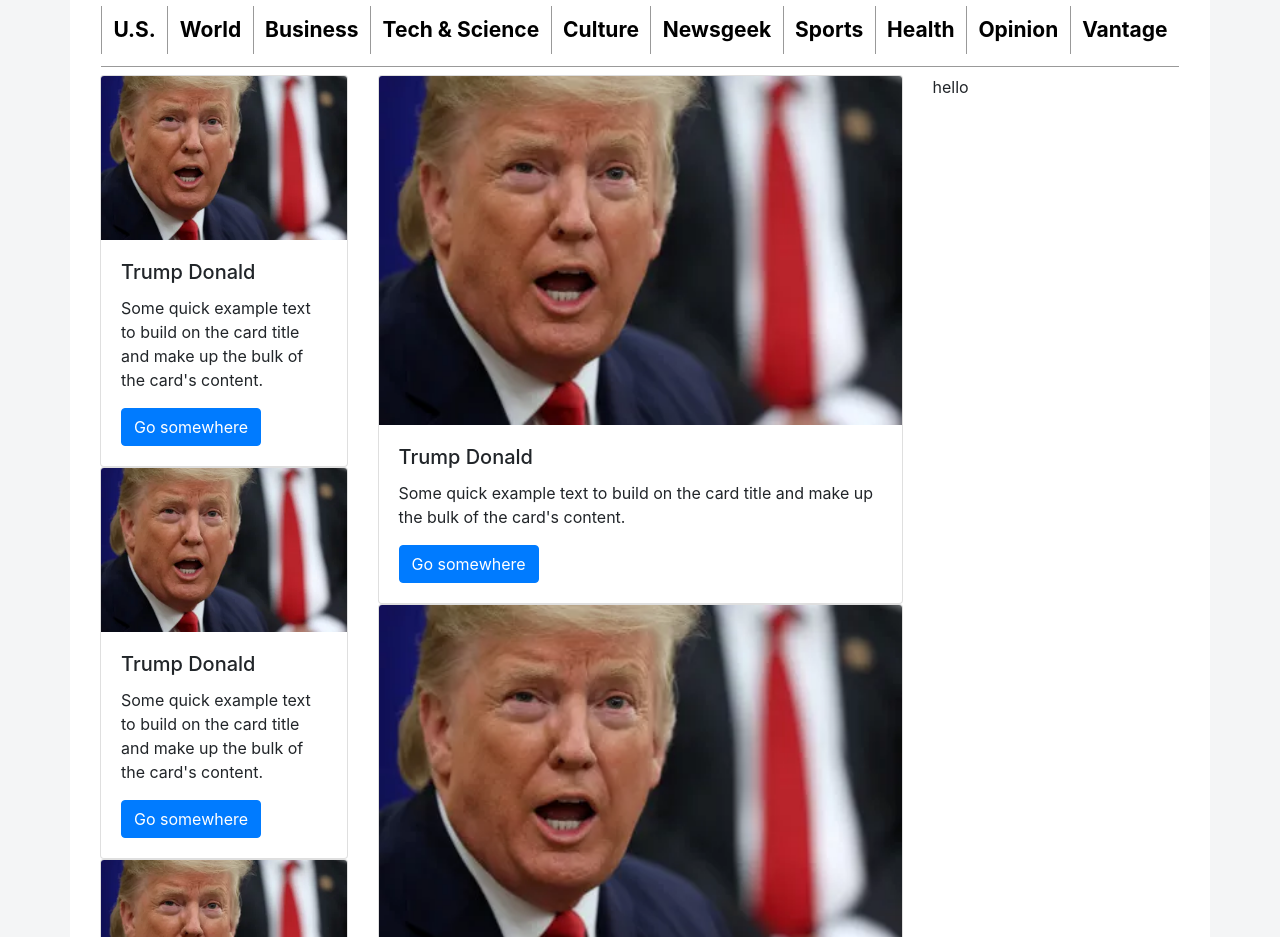
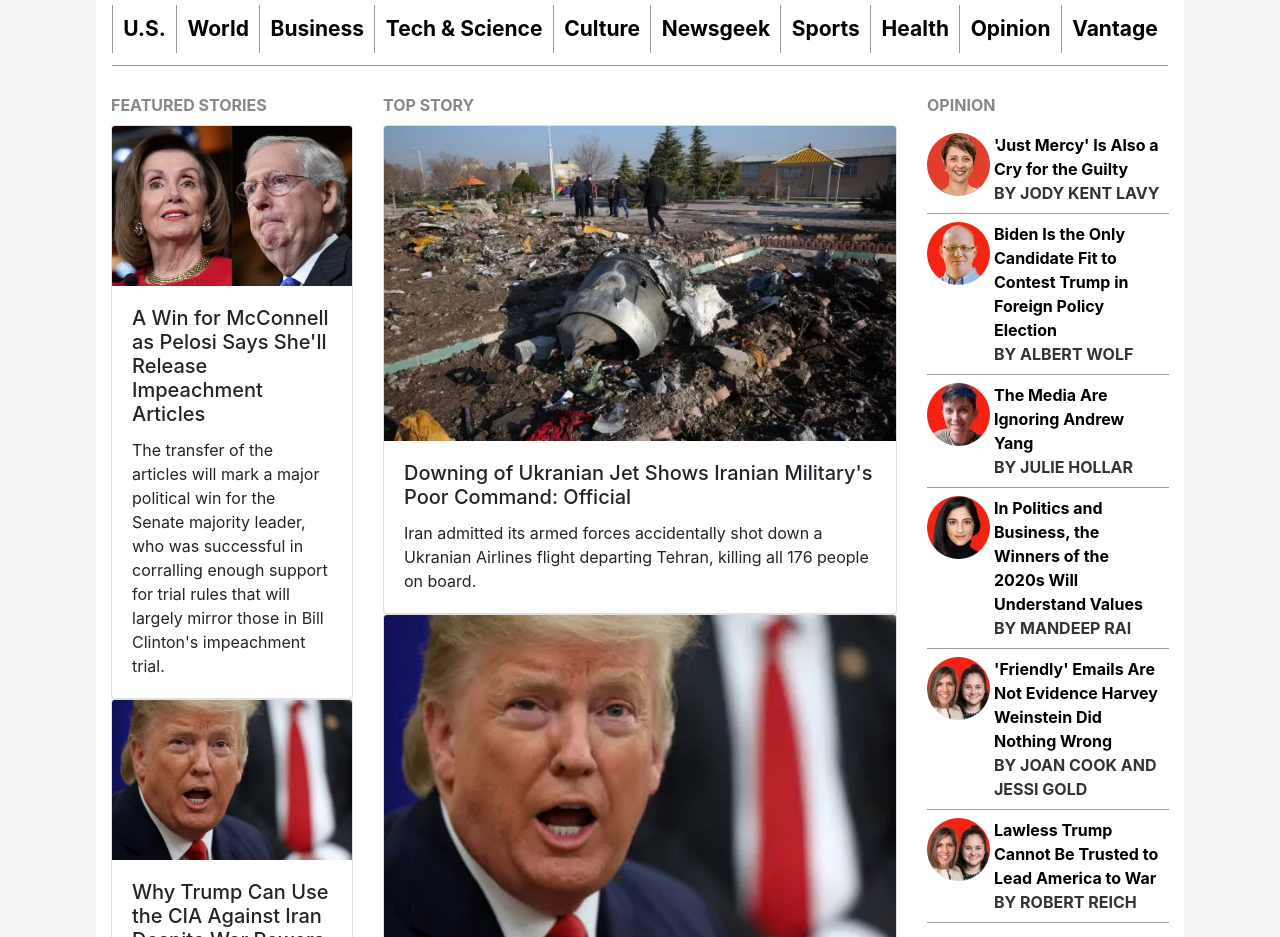
Before and after one commit to shivamsaigupta/newsweek-replica-bootstrap, a plain HTML site: page index.html in a window 1280 px wide. Shown: the part 91-1028 px from the top of the page. Drawn offline with nearby package versions, Linux system fonts and the light colour scheme.

Commit message:
Added opinions section

```diff
--- a/index.html
+++ b/index.html
@@ -110,6 +110,26 @@
       <div class="container-fluid">
         <div class="row">
           <div class="col-3">
+            <div class="col-title">FEATURED STORIES</div>
+            <div class="card">
+              <img
+                src="images/win-mcconnell-pelosi-releasing-articles.webp"
+                class="card-img-top"
+                alt="Win McConnell"
+              />
+              <div class="card-body">
+                <h5 class="card-title">
+                  A Win for McConnell as Pelosi Says She'll Release Impeachment
+                  Articles
+                </h5>
+                <p class="card-text">
+                  The transfer of the articles will mark a major political win
+                  for the Senate majority leader, who was successful in
+                  corralling enough support for trial rules that will largely
+                  mirror those in Bill Clinton's impeachment trial.
+                </p>
+              </div>
+            </div>
             <div class="card">
               <img
                 src="images/donald-trump.webp"
@@ -117,12 +137,53 @@
                 alt="Donald Trump"
               />
               <div class="card-body">
-                <h5 class="card-title">Trump Donald</h5>
+                <h5 class="card-title">
+                  Why Trump Can Use the CIA Against Iran Despite War Powers Vote
+                </h5>
                 <p class="card-text">
-                  Some quick example text to build on the card title and make up
-                  the bulk of the card's content.
+                  What can the president do and who does he have to tell? The
+                  killing of Iranian General Qassem Soleimani renewed the debate
+                  over war powers, the military and the CIA.
                 </p>
-                <a href="#" class="btn btn-primary">Go somewhere</a>
+              </div>
+            </div>
+            <div class="card">
+              <img
+                src="images/marianne-williamson-suspends-2020-campaign.webp"
+                class="card-img-top"
+                alt="Marianne Williamson"
+              />
+              <div class="card-body">
+                <h5 class="card-title">
+                  Marianne Williamson Exits 2020 Race: A Look Back at Her White
+                  House Run
+                </h5>
+                <p class="card-text">
+                  "A politics of conscience is still yet possible. And
+                  yes...love will prevail," Williamson wrote in a message to
+                  supporters.
+                </p>
+              </div>
+            </div>
+          </div>
+          <div class="col-6">
+            <div class="col-title">TOP STORY</div>
+            <div class="card">
+              <img
+                src="images/iran-plane-crash-ukraine-tehran-getty.webp"
+                class="card-img-top"
+                alt="Donald Trump"
+              />
+              <div class="card-body">
+                <h5 class="card-title">
+                  Downing of Ukranian Jet Shows Iranian Military's Poor Command:
+                  Official
+                </h5>
+                <p class="card-text">
+                  Iran admitted its armed forces accidentally shot down a
+                  Ukranian Airlines flight departing Tehran, killing all 176
+                  people on board.
+                </p>
               </div>
             </div>
             <div class="card">
@@ -137,58 +198,66 @@
                   Some quick example text to build on the card title and make up
                   the bulk of the card's content.
                 </p>
-                <a href="#" class="btn btn-primary">Go somewhere</a>
-              </div>
-            </div>
-            <div class="card">
-              <img
-                src="images/donald-trump.webp"
-                class="card-img-top"
-                alt="Donald Trump"
-              />
-              <div class="card-body">
-                <h5 class="card-title">Trump Donald</h5>
-                <p class="card-text">
-                  Some quick example text to build on the card title and make up
-                  the bulk of the card's content.
-                </p>
-                <a href="#" class="btn btn-primary">Go somewhere</a>
               </div>
             </div>
           </div>
-          <div class="col-6">
-            <div class="card">
-              <img
-                src="images/donald-trump.webp"
-                class="card-img-top"
-                alt="Donald Trump"
-              />
-              <div class="card-body">
-                <h5 class="card-title">Trump Donald</h5>
-                <p class="card-text">
-                  Some quick example text to build on the card title and make up
-                  the bulk of the card's content.
-                </p>
-                <a href="#" class="btn btn-primary">Go somewhere</a>
+          <div class="col-3">
+            <div class="col-title">OPINION</div>
+            <div class="opinion-item">
+              <img class="avatar" src="images/p1.webp" width="63" height="63" href="#"></img>
+              <div class="opinion-content">
+                <a href="#" class="opinion-title">
+                  'Just Mercy' Is Also a Cry for the Guilty
+                </a>
+                <div class="opinion-author">BY JODY KENT LAVY</div>
               </div>
             </div>
-            <div class="card">
-              <img
-                src="images/donald-trump.webp"
-                class="card-img-top"
-                alt="Donald Trump"
-              />
-              <div class="card-body">
-                <h5 class="card-title">Trump Donald</h5>
-                <p class="card-text">
-                  Some quick example text to build on the card title and make up
-                  the bulk of the card's content.
-                </p>
-                <a href="#" class="btn btn-primary">Go somewhere</a>
+            <div class="opinion-item">
+                <img class="avatar" src="images/p2.webp" width="63" height="63" href="#"></img>
+                <div class="opinion-content">
+                  <a href="#" class="opinion-title">
+                    Biden Is the Only Candidate Fit to Contest Trump in Foreign Policy Election
+                  </a>
+                  <div class="opinion-author">BY ALBERT WOLF</div>
+                </div>
               </div>
-            </div>
+              <div class="opinion-item">
+                <img class="avatar" src="images/p3.webp" width="63" height="63" href="#"></img>
+                <div class="opinion-content">
+                  <a href="#" class="opinion-title">
+                    The Media Are Ignoring Andrew Yang
+                  </a>
+                  <div class="opinion-author">BY JULIE HOLLAR</div>
+                </div>
+              </div>
+              <div class="opinion-item">
+                <img class="avatar" src="images/p4.webp" width="63" height="63" href="#"></img>
+                <div class="opinion-content">
+                  <a href="#" class="opinion-title">
+                    In Politics and Business, the Winners of the 2020s Will Understand Values
+                  </a>
+                  <div class="opinion-author">BY MANDEEP RAI</div>
+                </div>
+              </div>
+              <div class="opinion-item">
+                <img class="avatar" src="images/p5.webp" width="63" height="63" href="#"></img>
+                <div class="opinion-content">
+                  <a href="#" class="opinion-title">
+                    'Friendly' Emails Are Not Evidence Harvey Weinstein Did Nothing Wrong
+                  </a>
+                  <div class="opinion-author">BY JOAN COOK AND JESSI GOLD</div>
+                </div>
+              </div>
+              <div class="opinion-item">
+                <img class="avatar" src="images/p6.webp" width="63" height="63" href="#"></img>
+                <div class="opinion-content">
+                  <a href="#" class="opinion-title">
+                    Lawless Trump Cannot Be Trusted to Lead America to War
+                  </a>
+                  <div class="opinion-author">BY ROBERT REICH</div>
+                </div>
+              </div>
           </div>
-          <div class="col-3">hello</div>
         </div>
       </div>
     </div>
--- a/style.scss
+++ b/style.scss
@@ -1,4 +1,6 @@
 $primary: #f72210;
+
+$borderColor: #9f9f9f;
 
 body {
   background-color: #f4f5f6;
@@ -6,6 +8,9 @@ body {
 
 .container {
   background-color: white;
+  max-width: 85%;
+  padding-left: 0;
+  padding-right: 0;
 }
 
 .blog-header {
@@ -37,6 +42,13 @@ body {
   padding: 8px 16px;
   font-weight: bold;
   cursor: pointer;
+}
+
+.col-title {
+  color: #888;
+  font-weight: bold;
+  font-size: 1rem;
+  padding: 1.2rem 0 0.5rem 0;
 }
 
 .btn-white {
@@ -75,3 +87,46 @@ body {
 .nav-link:hover {
   color: $primary;
 }
+
+.card-title {
+  cursor: pointer;
+}
+
+.card-title:hover {
+  text-decoration: underline;
+  text-decoration-color: $primary;
+}
+
+.opinion-item {
+  display: flex;
+  padding: 0.5rem 0.5rem 0.5rem 0;
+  border-bottom: 1px solid $borderColor;
+
+  .avatar {
+    flex: 0 1 63px;
+    margin-right: 4px;
+  }
+
+  .opinion-content {
+    flex: 2;
+    display: flex;
+    flex-direction: column;
+
+    .opinion-title {
+      font-weight: bold;
+      font-size: 1rem;
+      color: black;
+    }
+
+    .opinion-title:hover {
+      color: $primary;
+      text-decoration: none;
+    }
+
+    .opinion-author {
+      font-weight: bold;
+      font-size: 1rem;
+      color: #333;
+    }
+  }
+}
```
Also changed, not shown: images/p1.webp (added), images/p2.webp (added), images/p3.webp (added), images/p4.webp (added), images/p5.webp (added), images/p6.webp (added), images/p7.webp (added), style.css, 1 other file.
